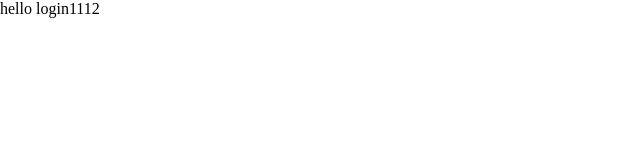
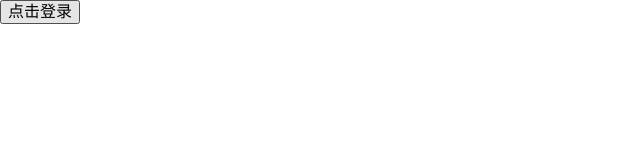
Before and after one commit to xg-a06/vue_ts_spa_tpl, a Vue app: page /login in a window 1280 px wide. Shown: the top 160 px of the page, without its empty margins (0-640 px from the left). Built offline with nearby package versions, Linux system fonts and the light colour scheme.

Commit message:
feat: 增加默认跳转和登录按钮

```diff
--- a/src/routes/config.ts
+++ b/src/routes/config.ts
@@ -9,6 +9,8 @@ const routes = [
   {
     path: '/',
     component: Layout,
+    meta: { roles: ['admin'] },
+    redirect: '/todo',
     children: [
       {
         path: '/todo',
--- a/src/views/layout/index.vue
+++ b/src/views/layout/index.vue
@@ -1,5 +1,6 @@
 <template>
   <div>hello layout</div>
+  <RouterView />
 </template>
 
 <script setup lang="ts"></script>
--- a/src/views/login/index.vue
+++ b/src/views/login/index.vue
@@ -1,5 +1,5 @@
 <template>
-  <div>hello login1112</div>
+  <div><button>点击登录</button></div>
 </template>
 
 <script setup lang="ts"></script>
```
